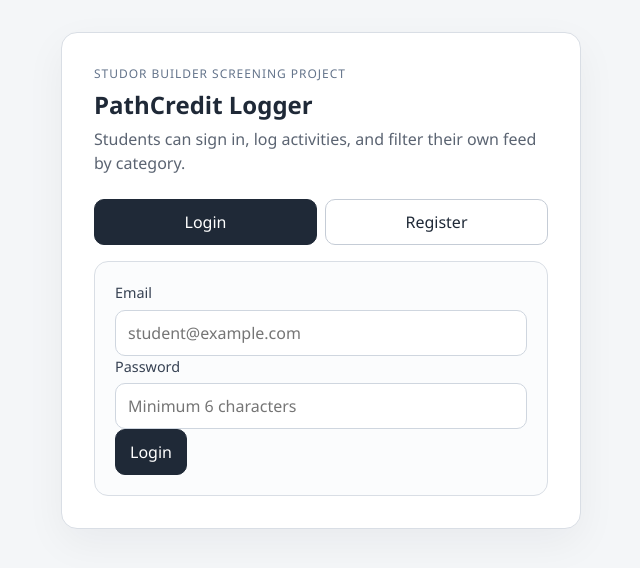
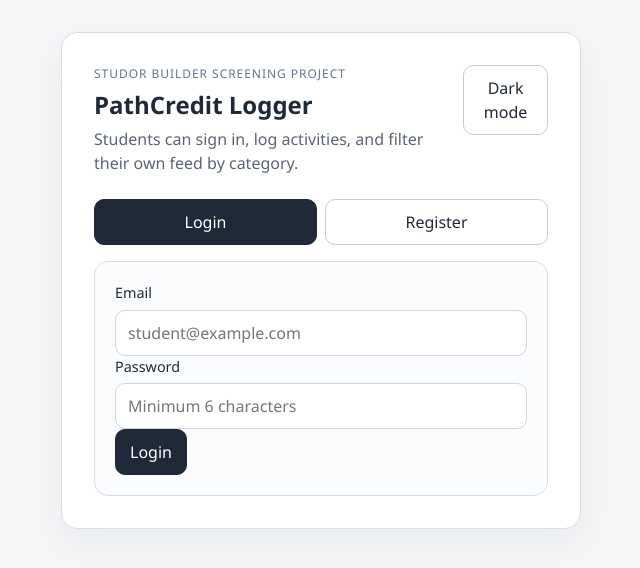
Before and after one commit to shdowshogan/Studor-Assignment-23b1837-mini-PathCredit-Logger, a React (Vite) app: page / in a window 1280 px wide. Shown: the top 568 px of the page, without its empty margins (319-959 px from the left). Built offline with nearby package versions, Linux system fonts and the light colour scheme.

Commit message:
add dark mode switch

```diff
--- a/src/App.jsx
+++ b/src/App.jsx
@@ -25,6 +25,7 @@ const emptyAuthForm = {
   email: "",
   password: ""
 };
+const themeStorageKey = "studor_theme";
 
 function formatDate(value) {
   return new Intl.DateTimeFormat("en-IN", {
@@ -36,6 +37,7 @@ function formatDate(value) {
 
 export default function App() {
   const [token, setToken] = useState(() => localStorage.getItem("studor_token") || "");
+  const [theme, setTheme] = useState(() => localStorage.getItem(themeStorageKey) || "light");
   const [user, setUser] = useState(null);
   const [activities, setActivities] = useState([]);
   const [filter, setFilter] = useState("All");
@@ -48,6 +50,11 @@ export default function App() {
   const [authError, setAuthError] = useState("");
   const [activityError, setActivityError] = useState("");
   const [notice, setNotice] = useState("");
+
+  useEffect(() => {
+    document.documentElement.setAttribute("data-theme", theme);
+    localStorage.setItem(themeStorageKey, theme);
+  }, [theme]);
 
   useEffect(() => {
     if (!token) {
@@ -138,6 +145,10 @@ export default function App() {
     setActivityForm((current) => ({ ...current, [name]: value }));
   }
 
+  function toggleTheme() {
+    setTheme((current) => (current === "light" ? "dark" : "light"));
+  }
+
   async function handleAuthSubmit(event) {
     event.preventDefault();
     setAuthError("");
@@ -190,12 +201,18 @@ export default function App() {
     return (
       <main className="page-shell">
         <section className="auth-card">
+          <div className="header-row">
             <div className="section-copy">
               <p className="eyebrow">Studor Builder Screening Project</p>
               <h1>PathCredit Logger</h1>
               <p className="muted">
                 Students can sign in, log activities, and filter their own feed by category.
               </p>
+            </div>
+
+            <button className="secondary-button" onClick={toggleTheme} type="button">
+              {theme === "light" ? "Dark mode" : "Light mode"}
+            </button>
           </div>
 
           <div className="toggle-row" role="tablist" aria-label="Authentication mode">
@@ -275,16 +292,20 @@ export default function App() {
             <p className="muted">{user.email}</p>
           </div>
 
+          <div className="action-row">
+            <button className="secondary-button" onClick={toggleTheme} type="button">
+              {theme === "light" ? "Dark mode" : "Light mode"}
+            </button>
             <button className="secondary-button" onClick={clearSession} type="button">
               Logout
             </button>
+          </div>
         </header>
 
         <div className="layout-grid">
           <section className="panel">
             <div className="section-copy">
               <h2>Log an activity</h2>
-              <p className="muted">Keep the form small and focused. New entries appear without a page reload.</p>
             </div>
 
             <form className="stack" onSubmit={handleActivitySubmit}>
--- a/src/styles.css
+++ b/src/styles.css
@@ -1,14 +1,58 @@
 :root {
-  color-scheme: light;
   font-family: "Segoe UI", Tahoma, Geneva, Verdana, sans-serif;
   line-height: 1.5;
   font-weight: 400;
-  color: #1f2937;
-  background: #f4f6f8;
+  color-scheme: light;
+  --bg: #f4f6f8;
+  --surface: #ffffff;
+  --surface-muted: #fbfcfd;
+  --surface-strong: #ffffff;
+  --text: #1f2937;
+  --text-muted: #5b6472;
+  --text-soft: #64748b;
+  --border: #d9dee5;
+  --border-strong: #cfd6df;
+  --border-button: #c5ccd6;
+  --shadow: rgba(15, 23, 42, 0.05);
+  --primary: #1f2937;
+  --primary-text: #ffffff;
+  --pill-bg: #e9eef5;
+  --pill-text: #334155;
+  --error-bg: #fef2f2;
+  --error-text: #991b1b;
+  --error-border: #fecaca;
+  --success-bg: #eff6ff;
+  --success-text: #1d4ed8;
+  --success-border: #bfdbfe;
   font-synthesis: none;
   text-rendering: optimizeLegibility;
   -webkit-font-smoothing: antialiased;
   -moz-osx-font-smoothing: grayscale;
+}
+
+:root[data-theme="dark"] {
+  color-scheme: dark;
+  --bg: #111827;
+  --surface: #18212f;
+  --surface-muted: #1f2937;
+  --surface-strong: #0f172a;
+  --text: #e5e7eb;
+  --text-muted: #c4cad4;
+  --text-soft: #9aa4b2;
+  --border: #344256;
+  --border-strong: #445266;
+  --border-button: #4a5a70;
+  --shadow: rgba(2, 6, 23, 0.35);
+  --primary: #e5e7eb;
+  --primary-text: #111827;
+  --pill-bg: #273548;
+  --pill-text: #d7dee7;
+  --error-bg: #3b1f23;
+  --error-text: #fecaca;
+  --error-border: #7f3a45;
+  --success-bg: #1d314d;
+  --success-text: #bfdbfe;
+  --success-border: #355789;
 }
 
 * {
@@ -19,7 +63,8 @@ body {
   margin: 0;
   min-width: 320px;
   min-height: 100vh;
-  background: #f4f6f8;
+  background: var(--bg);
+  color: var(--text);
 }
 
 button,
@@ -41,10 +86,10 @@ button {
 .app-card {
   max-width: 1080px;
   margin: 0 auto;
-  background: #ffffff;
-  border: 1px solid #d9dee5;
+  background: var(--surface);
+  border: 1px solid var(--border);
   border-radius: 16px;
-  box-shadow: 0 14px 40px rgba(15, 23, 42, 0.05);
+  box-shadow: 0 14px 40px var(--shadow);
 }
 
 .auth-card {
@@ -57,11 +102,22 @@ button {
 }
 
 .top-bar,
-.feed-header {
+.feed-header,
+.header-row,
+.action-row {
   display: flex;
+  gap: 16px;
+}
+
+.top-bar,
+.feed-header,
+.header-row {
   justify-content: space-between;
-  gap: 16px;
   align-items: flex-start;
+}
+
+.action-row {
+  align-items: center;
 }
 
 .layout-grid {
@@ -72,10 +128,10 @@ button {
 }
 
 .panel {
-  border: 1px solid #d9dee5;
+  border: 1px solid var(--border);
   border-radius: 14px;
   padding: 20px;
-  background: #fbfcfd;
+  background: var(--surface-muted);
 }
 
 .section-copy h1,
@@ -96,12 +152,12 @@ button {
   text-transform: uppercase;
   letter-spacing: 0.08em;
   font-size: 0.75rem;
-  color: #64748b;
+  color: var(--text-soft);
 }
 
 .muted {
   margin: 4px 0 0;
-  color: #5b6472;
+  color: var(--text-muted);
 }
 
 .toggle-row {
@@ -122,15 +178,15 @@ button {
 
 .toggle,
 .secondary-button {
-  background: #ffffff;
-  color: #1f2937;
+  background: var(--surface-strong);
+  color: var(--text);
 }
 
 .toggle.active,
 .primary-button {
-  background: #1f2937;
-  border-color: #1f2937;
-  color: #ffffff;
+  background: var(--primary);
+  border-color: var(--primary);
+  color: var(--primary-text);
 }
 
 .primary-button:disabled {
@@ -150,17 +206,17 @@ button {
 
 .field span {
   font-size: 0.9rem;
-  color: #364152;
+  color: var(--text);
 }
 
 .field input,
 .field select {
   width: 100%;
-  border: 1px solid #cfd6df;
+  border: 1px solid var(--border-strong);
   border-radius: 10px;
   padding: 10px 12px;
-  background: #ffffff;
-  color: #111827;
+  background: var(--surface-strong);
+  color: var(--text);
 }
 
 .field.compact {
@@ -175,15 +231,15 @@ button {
 }
 
 .message.error {
-  background: #fef2f2;
-  color: #991b1b;
-  border: 1px solid #fecaca;
+  background: var(--error-bg);
+  color: var(--error-text);
+  border: 1px solid var(--error-border);
 }
 
 .message.success {
-  background: #eff6ff;
-  color: #1d4ed8;
-  border: 1px solid #bfdbfe;
+  background: var(--success-bg);
+  color: var(--success-text);
+  border: 1px solid var(--success-border);
 }
 
 .feed-list {
@@ -198,25 +254,25 @@ button {
   gap: 16px;
   align-items: center;
   padding: 14px 16px;
-  border: 1px solid #dde3ea;
+  border: 1px solid var(--border);
   border-radius: 12px;
-  background: #ffffff;
+  background: var(--surface-strong);
 }
 
 .pill {
   padding: 6px 10px;
   border-radius: 999px;
-  background: #e9eef5;
-  color: #334155;
+  background: var(--pill-bg);
+  color: var(--pill-text);
   font-size: 0.85rem;
   white-space: nowrap;
 }
 
 .empty-state {
-  border: 1px dashed #cbd5e1;
+  border: 1px dashed var(--border);
   border-radius: 12px;
   padding: 24px 16px;
-  background: #ffffff;
+  background: var(--surface-strong);
   text-align: center;
 }
 
@@ -226,7 +282,9 @@ button {
   }
 
   .top-bar,
-  .feed-header {
+  .feed-header,
+  .header-row,
+  .action-row {
     flex-direction: column;
   }
 
```
Lines whose indentation alone changed are shown as unchanged.
